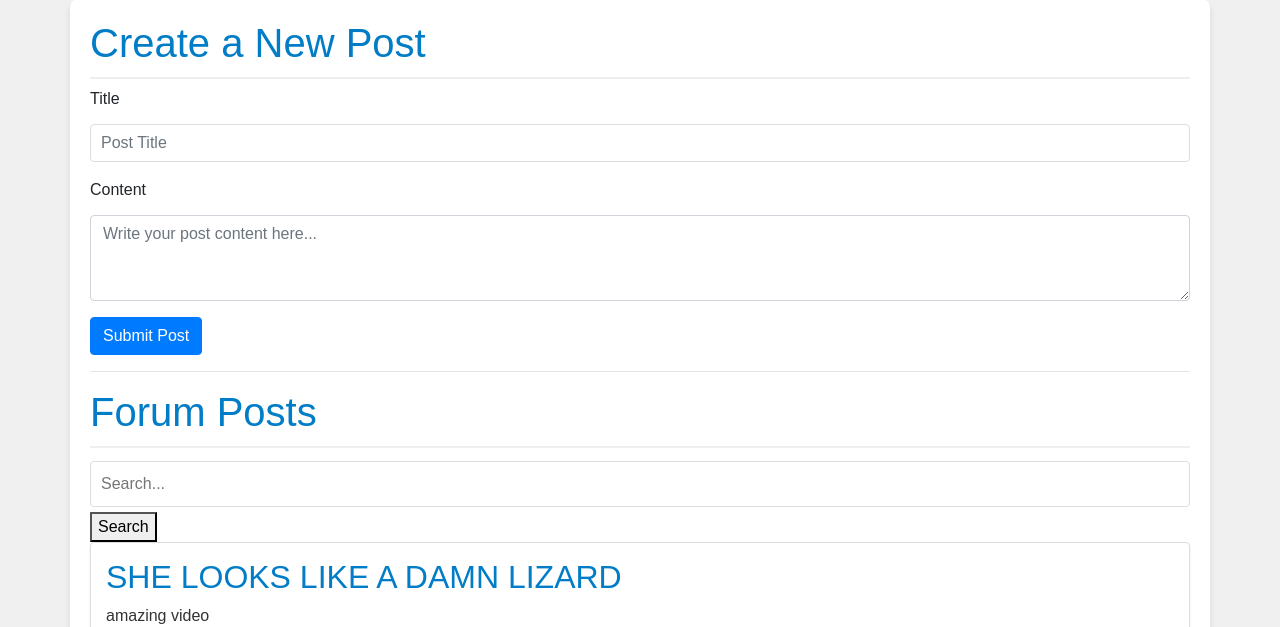
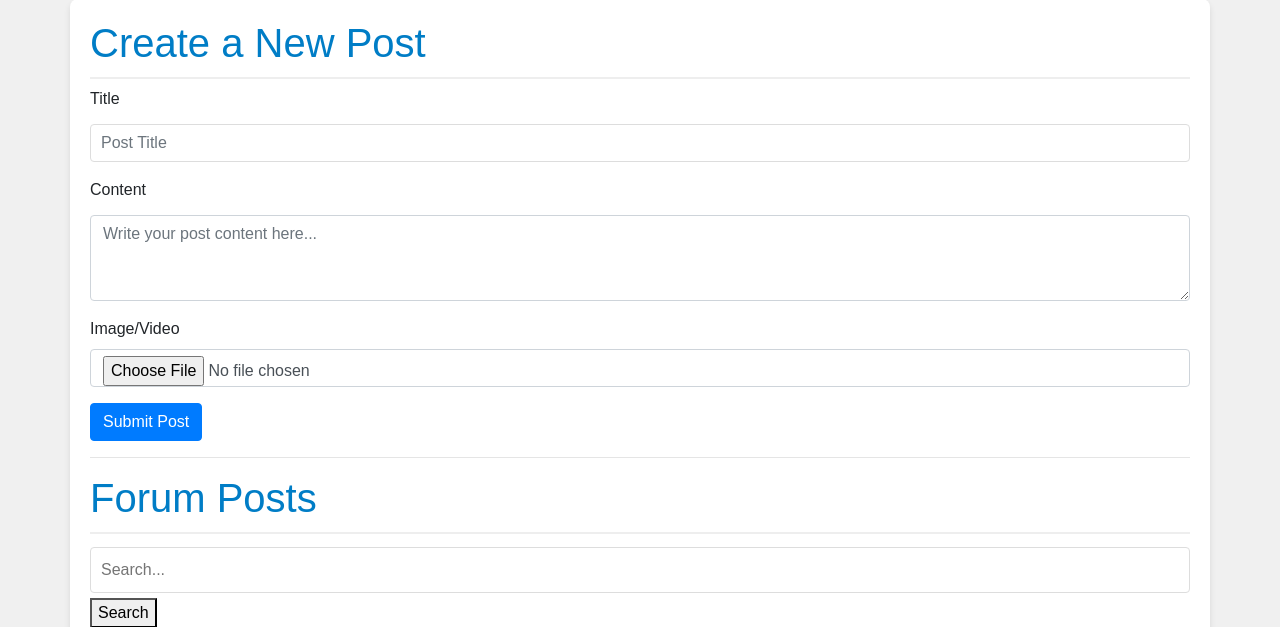
Before and after one commit to lovesosas/CSE106-Final-Project, a Flask app: page /home in a window 1280 px wide. Shown: the part 21-648 px from the top of the page. Run offline with Flask 3, Linux system fonts and the light colour scheme; a user stored in the database is signed in; some libraries are stand-ins or nearby versions.

Commit message:
image/video uploads on posts

```diff
--- a/app.py
+++ b/app.py
@@ -11,6 +11,8 @@ from flask_wtf import FlaskForm
 from wtforms import StringField, TextAreaField, IntegerField
 from wtforms.validators import DataRequired
 from wtforms.widgets import HiddenInput
+import re
+import os
 
 
 app = Flask(__name__)
@@ -23,6 +25,28 @@ db = SQLAlchemy(app)
 bcrypt = Bcrypt(app)
 login_manager = LoginManager(app)
 login_manager.login_view = 'login'
+
+UPLOAD_FOLDER = 'static/uploads'
+ALLOWED_EXTENSIONS = {'png', 'jpg', 'jpeg', 'gif', 'mp4', 'mov'}
+
+app.config['UPLOAD_FOLDER'] = UPLOAD_FOLDER
+
+
+def safe_filename(filename):
+    # Remove any path information to avoid directory traversal attacks
+    filename = os.path.basename(filename)
+
+    # Only allow certain characters
+    filename = re.sub(r'[^a-zA-Z0-9_.-]', '_', filename)
+
+    # Remove leading or trailing underscores
+    filename = filename.strip("_")
+
+    return filename
+
+def allowed_file(filename):
+    return '.' in filename and \
+           filename.rsplit('.', 1)[1].lower() in ALLOWED_EXTENSIONS
 
 
 # User class for Flask-Login
@@ -39,6 +63,7 @@ class Post(db.Model):
     likes = db.Column(db.Integer, default=0)
     dislikes = db.Column(db.Integer, default=0)
     comments = db.relationship('Comment', backref='post', lazy=True)
+    image_filename = db.Column(db.String(300))
 
     def serialize(self):
         return {
@@ -49,7 +74,8 @@ class Post(db.Model):
             'likes': self.likes,
             'dislikes': self.dislikes,
             'author': User.query.get(self.author_id).username if self.author_id else None,
-            'comments': [comment.serialize() for comment in self.comments]
+            'comments': [comment.serialize() for comment in self.comments],
+            'image_filename': self.image_filename
         }
 
 class Comment(db.Model):
@@ -173,12 +199,20 @@ def create_post():
     if request.method == 'POST':
         title = request.form['title']
         content = request.form['content']
-        print(f"Received data: title={title}, content={content}, author_id={current_user.id}")
-        new_post = Post(title=title, content=content, author_id=current_user.id)
+        file = request.files['image']
+
+        filename = None
+        if file and allowed_file(file.filename):
+            filename = safe_filename(file.filename)
+            file.save(os.path.join(app.config['UPLOAD_FOLDER'], filename))
+
+        new_post = Post(title=title, content=content, author_id=current_user.id, image_filename=filename)
         db.session.add(new_post)
         db.session.commit()
+
         return redirect(url_for('home'))
     return render_template('create_post.html')
+
 
 @app.route('/like_post/<int:post_id>', methods=['POST'])
 @login_required
--- a/templates/home.html
+++ b/templates/home.html
@@ -9,7 +9,7 @@
 <body>
     <div class="container">
         <h1>Create a New Post</h1>
-        <form action="{{ url_for('create_post') }}" method="post">
+        <form action="{{ url_for('create_post') }}" method="post" enctype="multipart/form-data">
             <input type="hidden" name="csrf_token" value="{{ csrf_token() }}"/>
             <div class="form-group">
                 <label for="title">Title</label>
@@ -18,6 +18,11 @@
             <div class="form-group">
                 <label for="content">Content</label>
                 <textarea class="form-control" id="content" name="content" rows="3" placeholder="Write your post content here..." required></textarea>
+            </div>
+            <div class="form-group">
+                <label for="image">Image/Video</label>
+                <input type="file" class="form-control" id="image" name="image" accept="image/*,video/*">
+
             </div>
             <button type="submit" class="btn btn-primary">Submit Post</button>
         </form>
@@ -34,6 +39,15 @@
         {% for post in posts %}
             <div class="post">
                 <h2>{{ post.title }}</h2>
+                {% if post.image_filename %}
+                    {% if post.image_filename.endswith(('.png', '.jpg', '.jpeg', '.gif')) %}
+                        <img src="{{ url_for('static', filename='uploads/' + post.image_filename) }}" alt="Post image">
+                    {% elif post.image_filename.endswith(('.mp4', '.mov')) %}
+                        <video controls>
+                            <source src="{{ url_for('static', filename='uploads/' + post.image_filename) }}" type="video/mp4">
+                        </video>
+                    {% endif %}
+                {% endif %}
                 <p>{{ post.content }}</p>
                 <p id="likes-{{ post.id }}">Likes: {{ post.likes }}</p>
                 <p id="dislikes-{{ post.id }}">Dislikes: {{ post.dislikes }}</p>
```
Also changed, not shown: instance/walmart_forum_db.sqlite, static/forumActions.js (line endings or trailing spaces), 1 other file.
